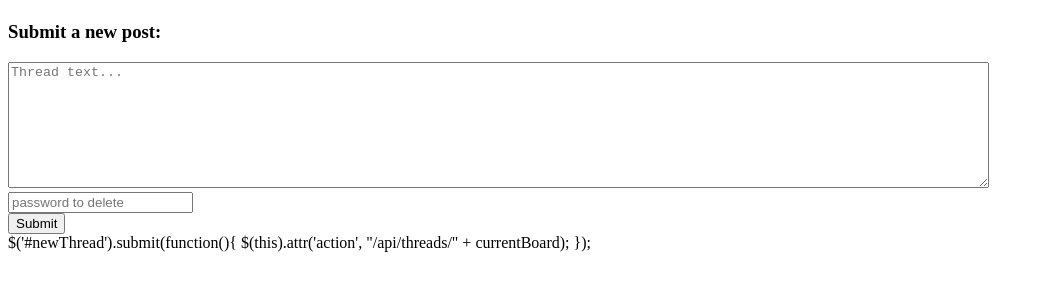
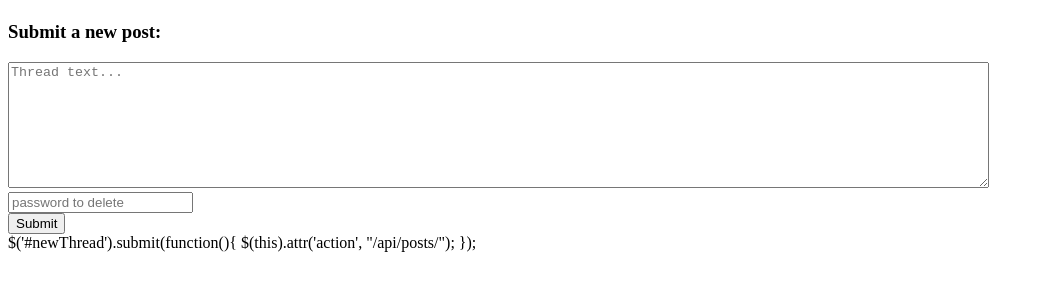
Before and after one commit to mcode36/ChatRoom, a website: page views/posts.html in a window 1280 px wide. Shown: the part 59-350 px from the top of the page, without its empty margins (0-1044 px from the left). Drawn offline with Linux system fonts and the light colour scheme.

Commit message:
Update posts.html

```diff
--- a/views/posts.html
+++ b/views/posts.html
@@ -20,7 +20,7 @@
     </div>
   <scripts>
     $('#newThread').submit(function(){
-      $(this).attr('action', "/api/threads/" + currentBoard);
+      $(this).attr('action', "/api/posts/");
     });
   </scripts>
   </body>
```
